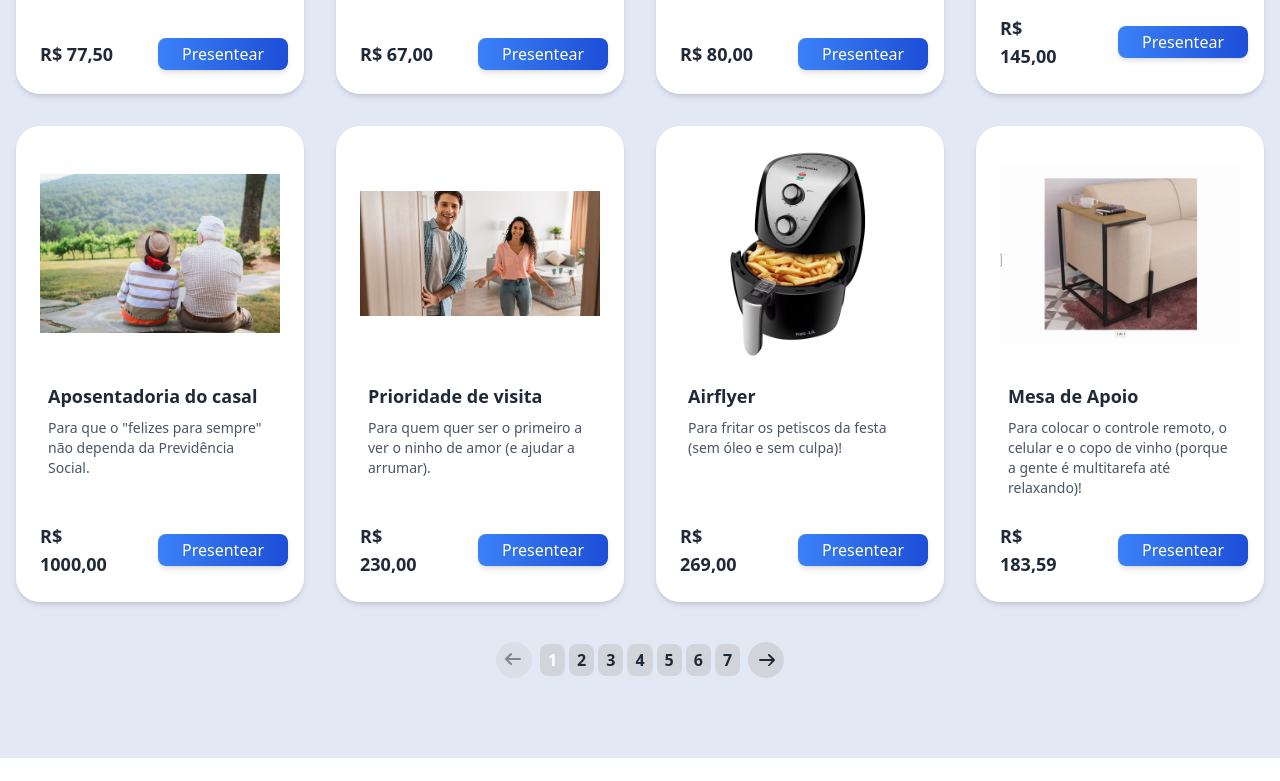
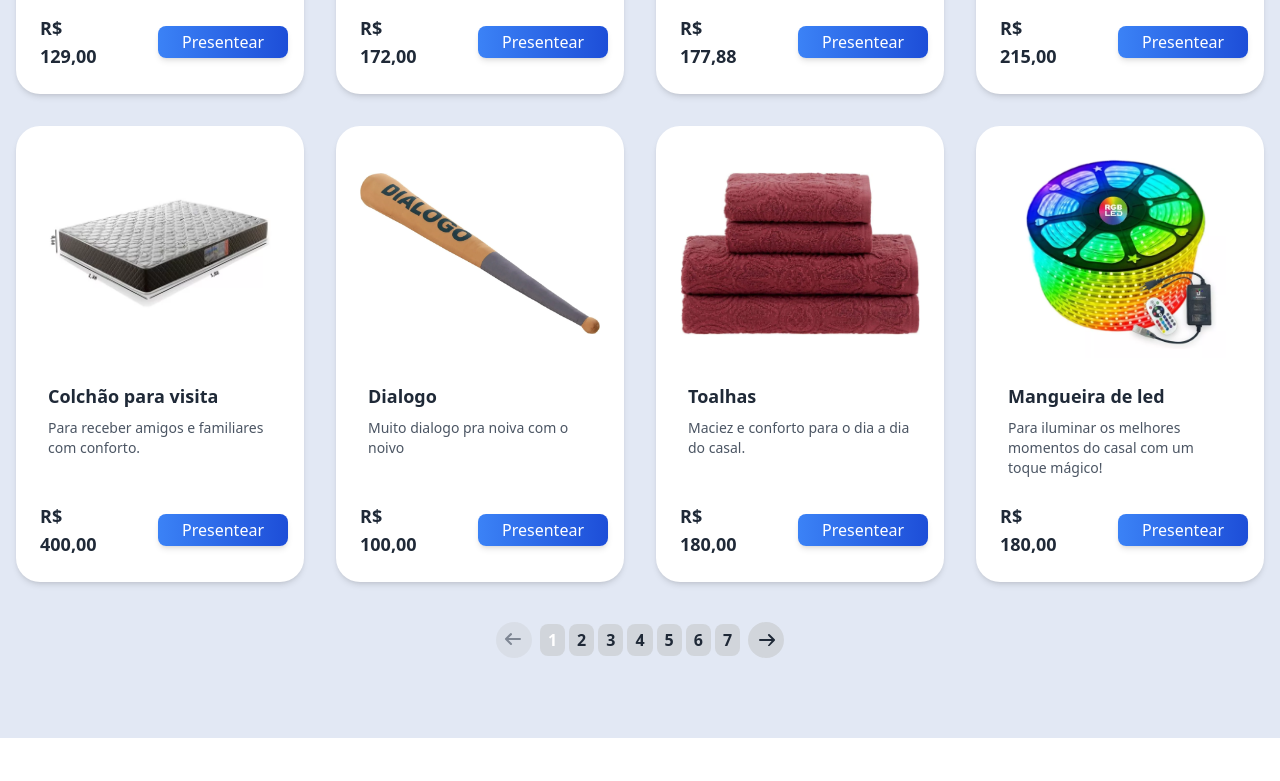
Before and after one commit to rafael-campos/SiteCasamento, a Next.js app: page / in a window 1280 px wide. Shown: the part 4020-4801 px from the top of the page. Built offline with nearby package versions, Linux system fonts and the light colour scheme; no server answers.

Commit message:
removido

```diff
--- a/components/ListaDePresente.tsx
+++ b/components/ListaDePresente.tsx
@@ -52,13 +52,7 @@ const ListaDePresentes: React.FC = () => {
       descricao: 'Para preparar sanduíches dignos de um final feliz!',
       preco: 'R$ 129,00',
     },
-    {
-      id: '4',
-      imagem: '/images/presentes/airflyer.webp',
-      nome: 'Airflyer',
-      descricao: 'Para fritar os petiscos da festa (sem óleo e sem culpa)!',
-      preco: 'R$ 269,00',
-    },
+
 
     {
       id: '6',
```
